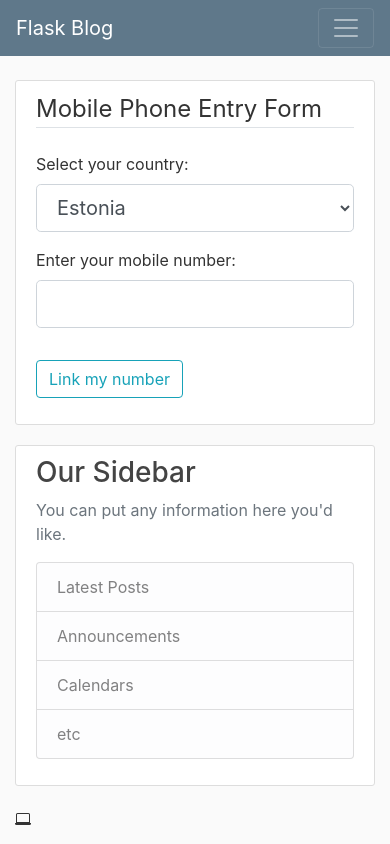
After one commit to amangeldyshalginbayev/Blogging_Application, a Flask app: page /link_mobile_phone in a window 390 px wide. The commit adds this page. Run offline with Flask 2, Linux system fonts and the light colour scheme; a user stored in the database is signed in; some libraries are stand-ins or nearby versions.

Commit message:
Implemented mobile phone verification via Messente API

```diff
--- a/flaskblog/config.py
+++ b/flaskblog/config.py
@@ -10,4 +10,6 @@ class Config:
     MAIL_USE_TLS = True
     MAIL_USERNAME = os.environ.get('EMAIL_USER')
     MAIL_PASSWORD = os.environ.get('EMAIL_PASS')
-    MAIL_DEFAULT_SENDER = ("Flask Blog", "flaskblog-noreply@demo.com")
+    MAIL_DEFAULT_SENDER = ('Flask Blog', 'flaskblog-noreply@demo.com')
+    MESSENTE_API_USERNAME = os.environ.get('MESSENTE_API_USERNAME')
+    MESSENTE_API_PASSWORD = os.environ.get('MESSENTE_API_PASSWORD')
--- a/flaskblog/models.py
+++ b/flaskblog/models.py
@@ -16,6 +16,7 @@ class User(db.Model, UserMixin):
     is_activated = db.Column(db.Boolean, nullable=False, default=False, server_default='false')
     username = db.Column(db.String(20), unique=True, nullable=False)
     email = db.Column(db.String(120), unique=True, nullable=False)
+    mobile_phone = db.Column(db.String(20))
     image_file = db.Column(db.String(20), nullable=False, default='default.jpg')
     password = db.Column(db.String(60), nullable=False)
     posts = db.relationship('Post', backref='author', lazy=True)
--- /dev/null
+++ b/flaskblog/templates/link_mobile_number.html
@@ -0,0 +1,43 @@
+{% extends "layout.html" %}
+
+{% block content %}
+    <div class="content-section">
+        <form method="POST" action="">
+            {{ form.hidden_tag() }}
+            <fieldset class="form-group">
+                <legend class="border-bottom mb-4">Mobile Phone Entry Form</legend>
+                <div class="form-group">
+                    {{ form.country_code.label(class="form-control-label") }}
+
+                    {% if form.country_code.errors %}
+                        {{ form.country_code(class="form-control form-control-lg is-invalid") }}
+                        <div class="invalid-feedback">
+                            {% for error in form.country_code.errors %}
+                                <span>{{ error }}</span>
+                            {% endfor %}
+                        </div>
+                    {% else %}
+                        {{ form.country_code(class="form-control form-control-lg") }}
+                    {% endif %}
+                </div>
+                <div class="form-group">
+                    {{ form.phone_number.label(class="form-control-label") }}
+
+                    {% if form.phone_number.errors %}
+                        {{ form.phone_number(class="form-control form-control-lg is-invalid") }}
+                        <div class="invalid-feedback">
+                            {% for error in form.phone_number.errors %}
+                                <span>{{ error }}</span>
+                            {% endfor %}
+                        </div>
+                    {% else %}
+                        {{ form.phone_number(class="form-control form-control-lg") }}
+                    {% endif %}
+                </div>
+            </fieldset>
+            <div class="form-group">
+                {{ form.submit(class="btn btn-outline-info") }}
+            </div>
+        </form>
+    </div>
+{% endblock content %}
--- a/flaskblog/users/forms.py
+++ b/flaskblog/users/forms.py
@@ -1,10 +1,10 @@
 from flask_wtf import FlaskForm
 from flask_wtf.file import FileField, FileAllowed
-from wtforms import StringField, PasswordField, SubmitField, BooleanField
-from wtforms.validators import DataRequired, Length, Email, EqualTo, ValidationError
+from wtforms import StringField, PasswordField, SubmitField, BooleanField, SelectField
+from wtforms.validators import DataRequired, Length, Email, EqualTo, Regexp, ValidationError
 from flask_login import current_user
 from flaskblog.models import User
-from flaskblog.users.utils import is_password_valid
+from flaskblog.users.utils import is_password_valid, is_mobile_phone_valid
 
 
 
@@ -52,6 +52,8 @@ class UpdateAccountForm(FlaskForm):
                         validators=[DataRequired(), Email()])
     picture = FileField('Update Profile Picture', validators=[FileAllowed(['jpg', 'png', 'jpeg'])])
 
+    mobile_phone = StringField('Mobile_phone')
+
     submit = SubmitField('Update')
 
     def validate_username(self, username):
@@ -90,3 +92,21 @@ class ResetPasswordForm(FlaskForm):
             message = ('Password must be 8-12 characters long and contain '
                         'uppcercase and lowercase letters, number and symbol')
             raise ValidationError(message)
+
+class MobilePhoneEntryForm(FlaskForm):
+    country_code = SelectField('Select your country: ', choices=[('+372', 'Estonia'),
+                                                                 ('+7','Kazakhstan'),
+                                                                 ('+44', 'United Kingdom')])
+    phone_number = StringField('Enter your mobile number: ', validators=[DataRequired()])
+    submit = SubmitField('Link my number')
+
+
+    def validate_phone_number(self, phone_number):
+        full_number = self.country_code.data + self.phone_number.data
+        if not is_mobile_phone_valid(full_number):
+            raise ValidationError('Invalid mobile phone number.')
+
+class ConfirmMobilePhoneForm(FlaskForm):
+    pin_code = StringField('Enter PIN code: ', validators=[DataRequired(),
+                                                Regexp(regex=r'^[1-9][0-9]{3}$', message='Invalid PIN')])
+    submit = SubmitField('Submit')
--- a/flaskblog/users/routes.py
+++ b/flaskblog/users/routes.py
@@ -1,10 +1,12 @@
-from flask import render_template, url_for, flash, redirect, request, Blueprint
+from flask import render_template, url_for, flash, redirect, request, session, Blueprint
 from flask_login import login_user, current_user, logout_user, login_required
 from flaskblog import db, bcrypt
 from flaskblog.models import User, Post
 from flaskblog.users.forms import (RegistrationForm, LoginForm, UpdateAccountForm,
-                                   RequestResetForm, ResetPasswordForm)
+                                   RequestResetForm, ResetPasswordForm, MobilePhoneEntryForm,
+                                   ConfirmMobilePhoneForm)
 from flaskblog.users.utils import save_picture, remove_picture, send_reset_email, send_activation_email
+from flaskblog.users.messente_messaging import send_sms_pin
 
 
 
@@ -128,3 +130,38 @@ def activate_account(token):
         db.session.commit()
         flash('Your account has been activated. You can now login.', 'success')
         return redirect(url_for('users.login'))
+
+
+@users.route('/link_mobile_phone', methods=['GET', 'POST'])
+@login_required
+def link_mobile_phone():
+    form = MobilePhoneEntryForm()
+    if form.validate_on_submit():
+        full_number = form.country_code.data + form.phone_number.data
+        pin_code = send_sms_pin(full_number)
+        if pin_code:
+            session['pin_code'] = pin_code
+            session['phone_number'] = full_number
+            flash('We have sent PIN code to your number', 'success')
+            return redirect(url_for('users.confirm_mobile_phone'))
+        else:
+            flash('We were not able to deliver sms to you. Please try again later.', 'danger')
+    return render_template("link_mobile_number.html", form = form)
+
+
+@users.route('/confirm_mobile_phone', methods=['GET', 'POST'])
+@login_required
+def confirm_mobile_phone():
+    form = ConfirmMobilePhoneForm()
+    pin_code = session.get('pin_code', None)
+    phone_number = session.get('phone_number', None)
+    if pin_code and phone_number and form.validate_on_submit():
+        if pin_code == int(form.pin_code.data):
+            current_user.mobile_phone = phone_number
+            db.session.commit()
+            flash('Your mobile phone number is confirmed', 'success')
+            return redirect(url_for('users.account'))
+        else:
+            flash('You entered incorrect PIN, try again.', 'danger')
+            return redirect(url_for('users.link_mobile_phone'))
+    return render_template("confirm_mobile_phone.html", form = form)
```
Also changed, not shown: flaskblog/templates/account.html (+8 -0 lines), flaskblog/templates/confirm_mobile_phone.html (added, +29 -0 lines), flaskblog/users/messente_messaging.py (added, +35 -0 lines), flaskblog/users/utils.py (+7 -0 lines), migrations/versions/a4eb6356541a_added_mobile_phone_field_to_user_model.py (added, +28 -0 lines).
